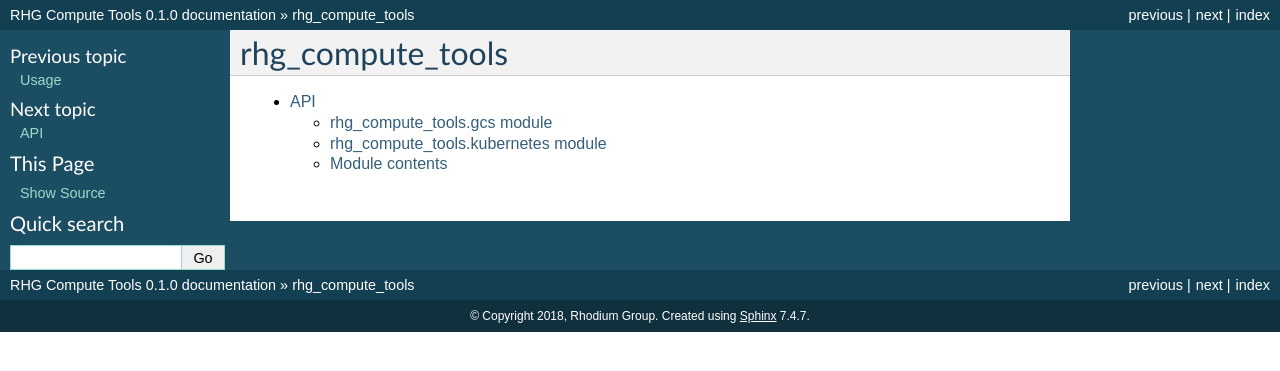
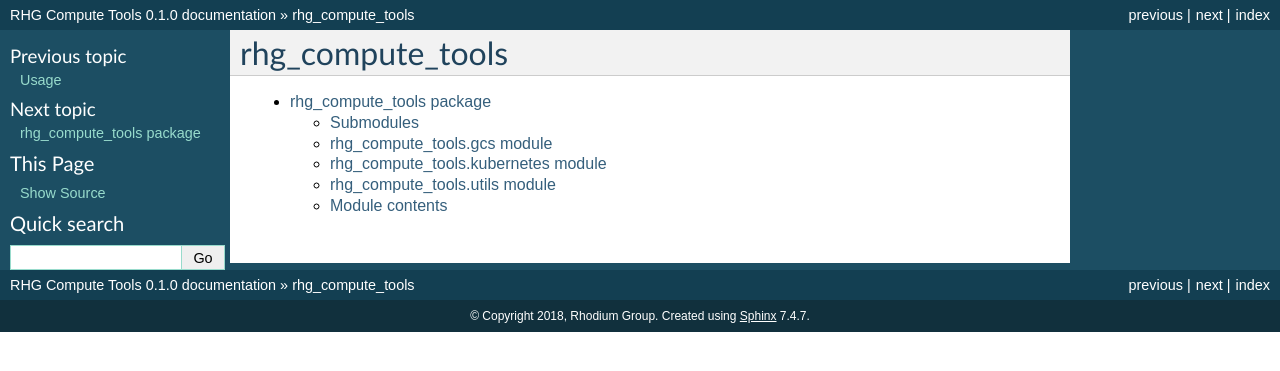
Before and after one commit to RhodiumGroup/rhg_compute_tools, a Sphinx documentation site: the page built from docs/modules.rst, in a window 1280 px wide. Shown: the top 371 px of the page. Built offline with Sphinx 7.4.7, drawn with Linux system fonts in a browser that asks for light colours.

Commit message:
add utils to apidoc

```diff
--- a/docs/rhg_compute_tools.rst
+++ b/docs/rhg_compute_tools.rst
@@ -1,5 +1,8 @@
-API
+rhg\_compute\_tools package
 ===========================
+
+Submodules
+----------
 
 rhg\_compute\_tools.gcs module
 ------------------------------
@@ -17,6 +20,14 @@ rhg\_compute\_tools.kubernetes module
     :undoc-members:
     :show-inheritance:
 
+rhg\_compute\_tools.utils module
+--------------------------------
+
+.. automodule:: rhg_compute_tools.utils
+    :members:
+    :undoc-members:
+    :show-inheritance:
+
 
 Module contents
 ---------------
```
